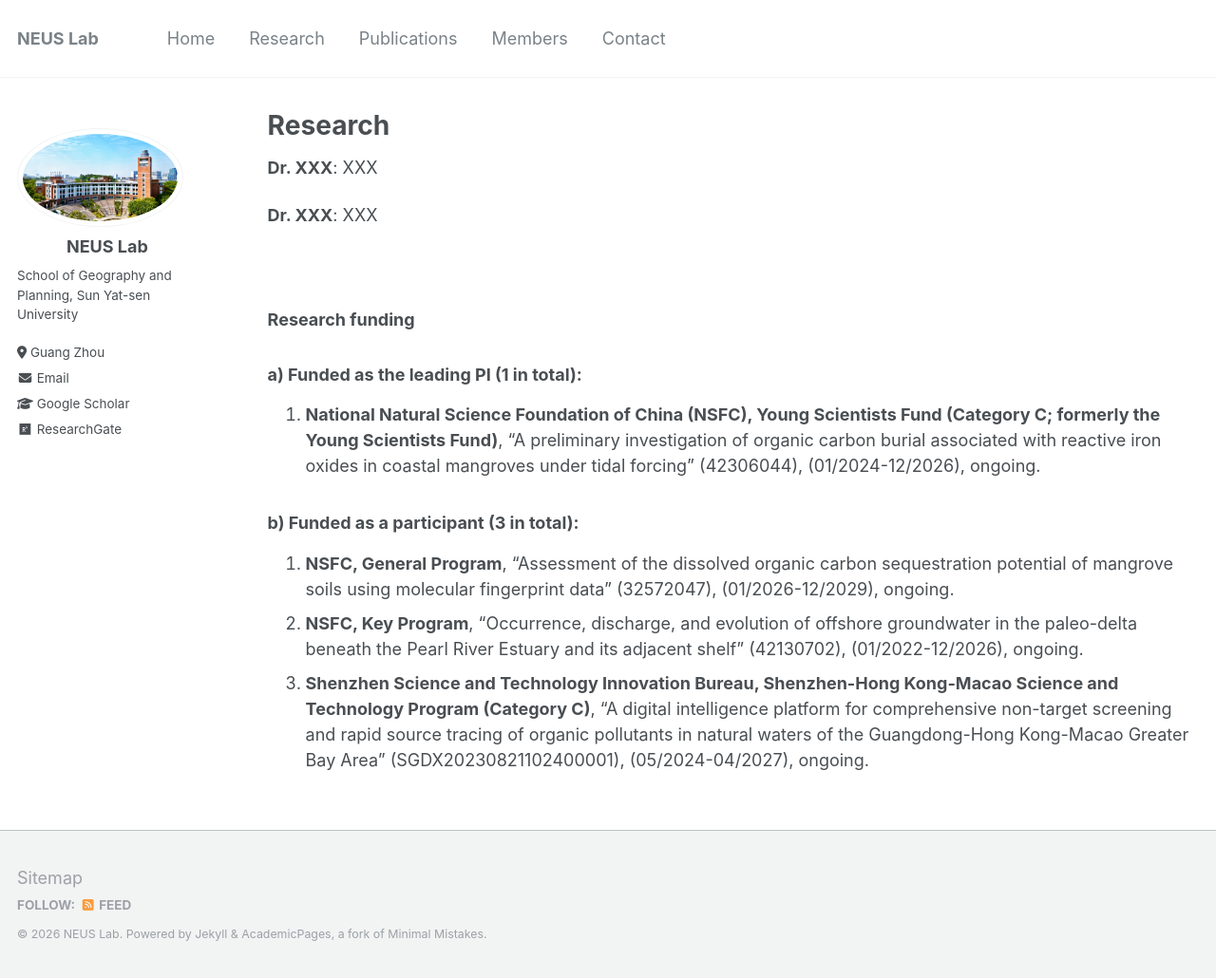
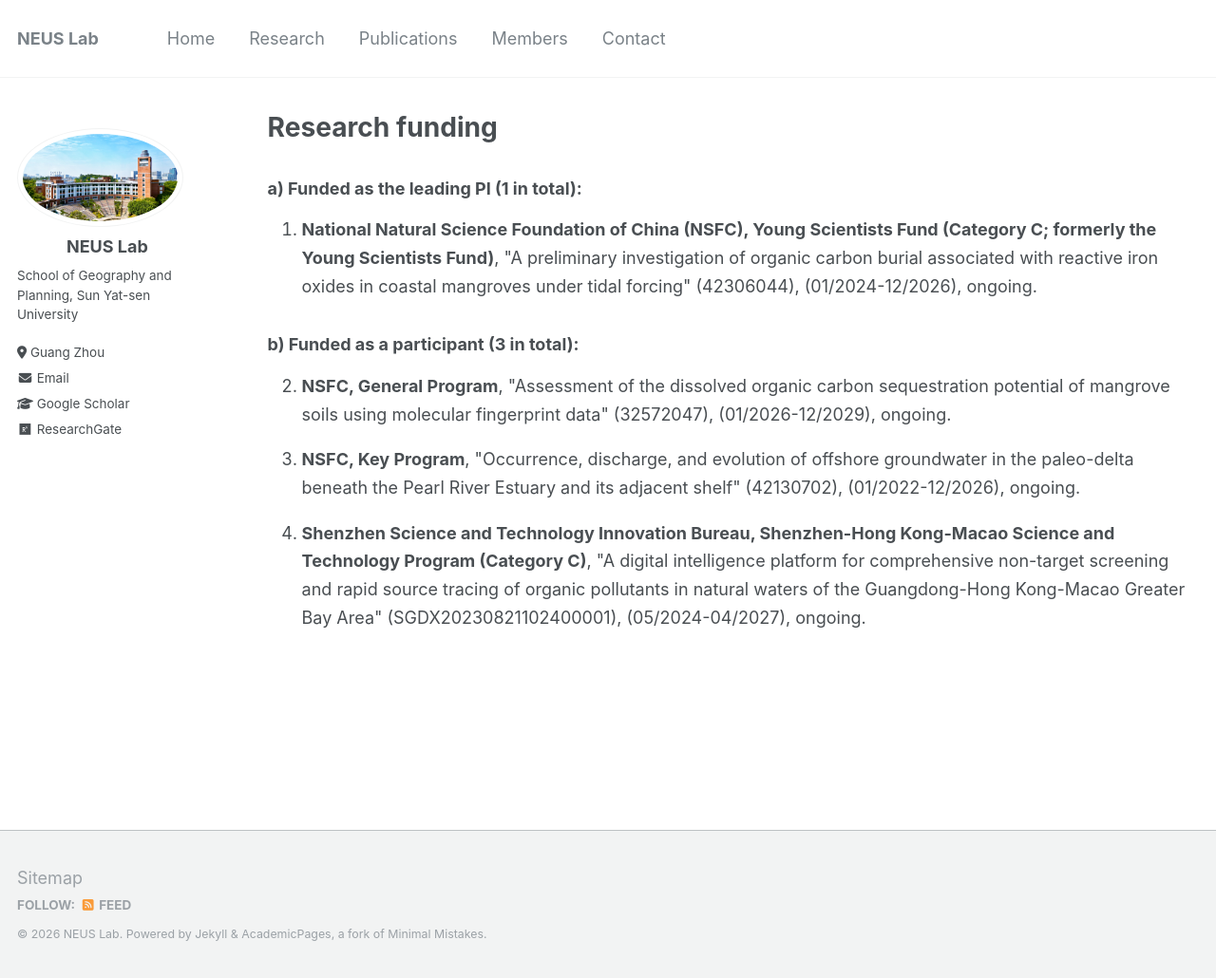
Before and after one commit to kakaLabHub/NEUS.Lab, a Jekyll site: the page built from research/research.md, in a window 1280 px wide and 1030 px high. Shown: the whole window at 95% size. Built offline with Jekyll 4.4.1, drawn with Linux system fonts in a browser that asks for light colours.

Commit message:
Sync Markdown pages with static HTML

```diff
--- a/research/research.md
+++ b/research/research.md
@@ -33,27 +34,23 @@ author: neus_lab
 .sidebar .author__name {
     text-align: center;
 }
+.funding-list {
+    line-height: 1.65;
+    padding-left: 2rem;
+}
+.funding-list li {
+    margin-bottom: 1rem;
+}
 </style>
 
-<div class="block">
-  <p>
-    <b>Dr. XXX</b>: XXX
-  </p>
-</div>
-
-<div class="block">
-  <p>
-    <b>Dr. XXX</b>: XXX
-  </p>
-</div>
-
-<br/>
-
-### Research funding
-### a) Funded as the leading PI (1 in total):
-1. **National Natural Science Foundation of China (NSFC), Young Scientists Fund (Category C; formerly the Young Scientists Fund)**, "A preliminary investigation of organic carbon burial associated with reactive iron oxides in coastal mangroves under tidal forcing" (42306044), (01/2024-12/2026), ongoing.
-
-### b) Funded as a participant (3 in total):
-2. **NSFC, General Program**, "Assessment of the dissolved organic carbon sequestration potential of mangrove soils using molecular fingerprint data" (32572047), (01/2026-12/2029), ongoing.
-3. **NSFC, Key Program**, "Occurrence, discharge, and evolution of offshore groundwater in the paleo-delta beneath the Pearl River Estuary and its adjacent shelf" (42130702), (01/2022-12/2026), ongoing.
-4. **Shenzhen Science and Technology Innovation Bureau, Shenzhen-Hong Kong-Macao Science and Technology Program (Category C)**, "A digital intelligence platform for comprehensive non-target screening and rapid source tracing of organic pollutants in natural waters of the Guangdong-Hong Kong-Macao Greater Bay Area" (SGDX20230821102400001), (05/2024-04/2027), ongoing.
+<h1>Research funding</h1>
+<h3>a) Funded as the leading PI (1 in total):</h3>
+<ol class="funding-list" start="1">
+  <li><strong>National Natural Science Foundation of China (NSFC), Young Scientists Fund (Category C; formerly the Young Scientists Fund)</strong>, "A preliminary investigation of organic carbon burial associated with reactive iron oxides in coastal mangroves under tidal forcing" (42306044), (01/2024-12/2026), ongoing.</li>
+</ol>
+<h3>b) Funded as a participant (3 in total):</h3>
+<ol class="funding-list" start="2">
+  <li><strong>NSFC, General Program</strong>, "Assessment of the dissolved organic carbon sequestration potential of mangrove soils using molecular fingerprint data" (32572047), (01/2026-12/2029), ongoing.</li>
+  <li><strong>NSFC, Key Program</strong>, "Occurrence, discharge, and evolution of offshore groundwater in the paleo-delta beneath the Pearl River Estuary and its adjacent shelf" (42130702), (01/2022-12/2026), ongoing.</li>
+  <li><strong>Shenzhen Science and Technology Innovation Bureau, Shenzhen-Hong Kong-Macao Science and Technology Program (Category C)</strong>, "A digital intelligence platform for comprehensive non-target screening and rapid source tracing of organic pollutants in natural waters of the Guangdong-Hong Kong-Macao Greater Bay Area" (SGDX20230821102400001), (05/2024-04/2027), ongoing.</li>
+</ol>
```
Also changed, not shown: other parts of research/research.md (+1 -0 lines), contact/contact.md (+7 -4 lines), members/members.md (+3 -3 lines), publications/publications.md (+1 -0 lines).
